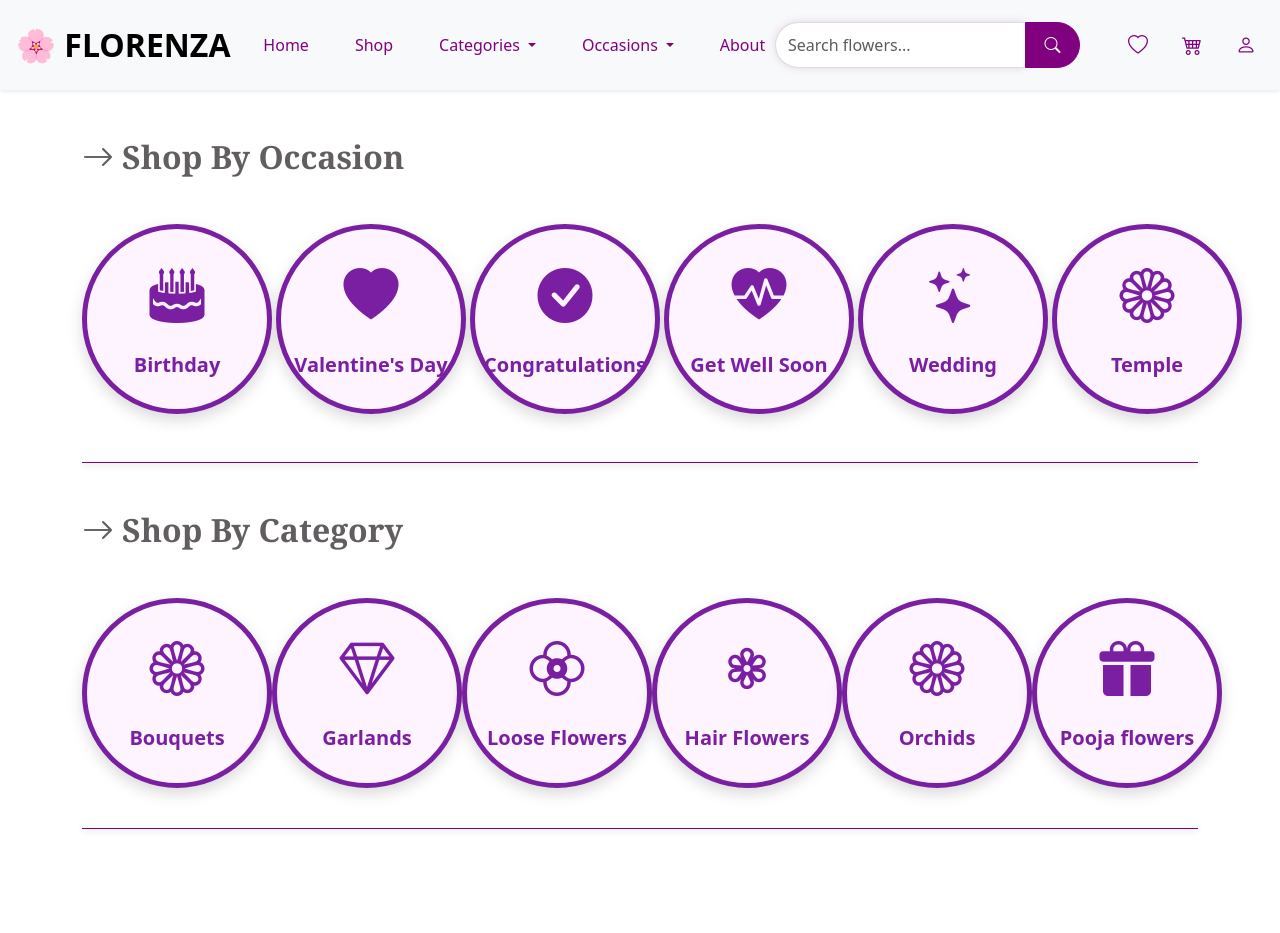
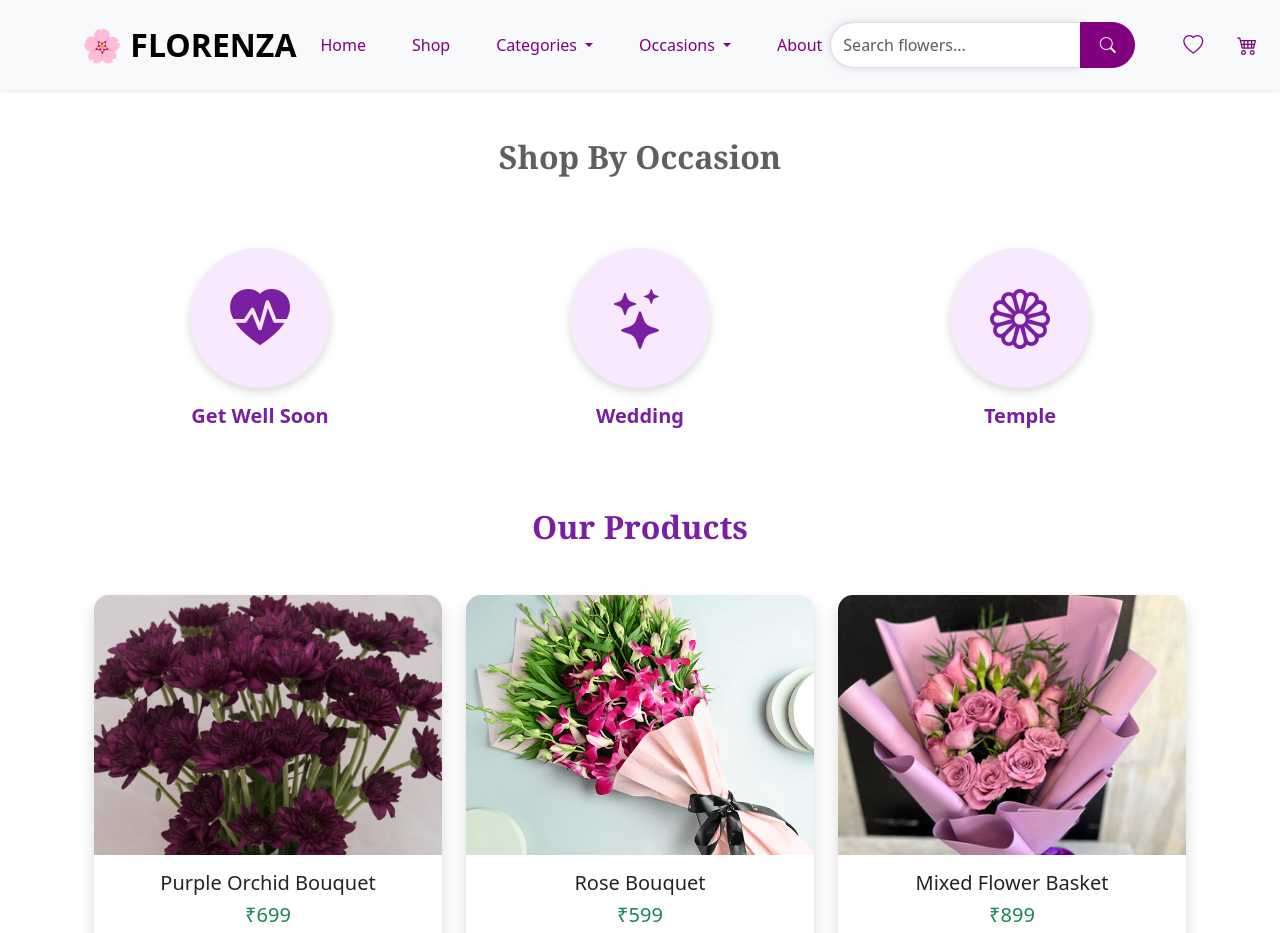
Before and after one commit to Jibisri/flower-shop, a React (Vite) app in the folder my-shop/: page /shop in a window 1280 px wide. Shown: the top 933 px of the page. Built offline with nearby package versions, Linux system fonts and the light colour scheme.

Commit message:
Updated flower shop project

```diff
--- a/my-shop/src/components/CustomNavbar.jsx
+++ b/my-shop/src/components/CustomNavbar.jsx
@@ -1,5 +1,5 @@
 import { useState } from "react";
-import { Link } from "react-router-dom";
+import { Link,useNavigate } from "react-router-dom";
 import {
   Navbar,
   Nav,
@@ -14,8 +14,20 @@ import {
 function CustomNavbar() {
   const [show, setShow] = useState(false);
 
+  const [search, setSearch] = useState("");
+const navigate = useNavigate();
+
   const handleShow = () => setShow(true);
   const handleClose = () => setShow(false);
+
+  const handleSearch = (e) => {
+  e.preventDefault();
+
+  if (search.trim() !== "") {
+    navigate(`/shop?search=${search}`);
+    setSearch("");
+  }
+};
 
   return (
     <Navbar
@@ -24,13 +36,13 @@ function CustomNavbar() {
       fixed="top"
       className="shadow-sm py-3"
     >
-      <Container fluid className="px-3">
+      <Container>
 
         {/* Logo */}
         <Navbar.Brand
           as={Link}
           to="/"
-          className="fw-bold fs-2 me-4"
+          className="fw-bold fs-2"
           style={{ color: "black", textDecoration: "none" }}
         >
           🌸 FLORENZA
@@ -86,7 +98,7 @@ function CustomNavbar() {
             >
              <NavDropdown.Item
              as={Link}
-             to="/shop/bouquets"
+             to="/categories/bouquets"
              onClick={handleClose}
               >
                 <i class="bi bi-dot"></i>
@@ -95,7 +107,7 @@ function CustomNavbar() {
 
              <NavDropdown.Item
              as={Link}
-              to="/shop/loose-flowers"
+              to="/categories/loose-flowers"
              onClick={handleClose}
               >
                 <i class="bi bi-dot"></i>
@@ -104,7 +116,7 @@ function CustomNavbar() {
 
              <NavDropdown.Item
             as={Link}
-             to="/shop/garlands"
+             to="/categories/garlands"
              onClick={handleClose}
              >
               <i class="bi bi-dot"></i>
@@ -113,7 +125,7 @@ function CustomNavbar() {
 
             <NavDropdown.Item
               as={Link}
-              to="/shop/pooja-flowers"
+              to="/categories/pooja-flowers"
               onClick={handleClose}
              >
               <i class="bi bi-dot"></i>
@@ -122,7 +134,7 @@ function CustomNavbar() {
 
                <NavDropdown.Item
                as={Link}
-                to="/shop/gifts"
+                to="/categories/gifts"
                 onClick={handleClose}
                  >
                   <i class="bi bi-dot"></i>
@@ -133,11 +145,7 @@ function CustomNavbar() {
 
                <NavDropdown.Item
                 as={Link}
-                to="/s
-      <Row>
-        {categories.map((item, index) => (
-          <Col md={3} key={index}>
-            <Carhop"
+                to="/shop"
                 onClick={handleClose}
                 >
                View All
@@ -169,7 +177,7 @@ function CustomNavbar() {
 
   <NavDropdown.Item as={Link} to="/shop" onClick={handleClose}>
     <i className="bi bi-dot"></i> Congratulations
-  </NavDropdown.Item>categories
+  </NavDropdown.Item>
 
   <NavDropdown.Item as={Link} to="/shop" onClick={handleClose}>
     <i className="bi bi-dot"></i> Get Well Soon
@@ -200,15 +208,17 @@ function CustomNavbar() {
 {/* Right Side */}
             <div className="navbar-right">
 
-              <Form className="search-box">
+              <Form className="search-box" onSubmit={handleSearch}>
 
   <FormControl
     type="search"
     placeholder="Search flowers..."
     className="search-input"
+    value={search}
+    onChange={(e) => setSearch(e.target.value)}
   />
 
-                <Button className="search-btn">
+  <Button type="submit" className="search-btn">
     <i className="bi bi-search"></i>
   </Button>
 
--- /dev/null
+++ b/my-shop/src/components/Product.jsx
@@ -0,0 +1,94 @@
+import React from "react";
+import { Container, Row, Col, Card, Button } from "react-bootstrap";
+
+import flower1 from "../assets/flower-1.png";
+import flower2 from "../assets/flower-2.png";
+import flower3 from "../assets/flower-3.jpg";
+
+function Product({ search }) {
+  const products = [
+    {
+      id: 1,
+      name: "Purple Orchid Bouquet",
+      image: flower1,
+      price: "₹699",
+    },
+    {
+      id: 2,
+      name: "Rose Bouquet",
+      image: flower2,
+      price: "₹599",
+    },
+    {
+      id: 3,
+      name: "Mixed Flower Basket",
+      image: flower3,
+      price: "₹899",
+    },
+  ];
+
+  const filteredProducts =
+  !search || search.trim() === ""
+    ? products
+    : products.filter((item) =>
+        item.name.toLowerCase().includes(search.toLowerCase())
+      );
+
+
+      return (
+  <Container className="py-5">
+    <h2
+      className="text-center mb-5"
+      style={{
+        color: "#7B1FA2",
+        fontWeight: "bold",
+        fontFamily: "Georgia",
+      }}
+    >
+      Our Products
+    </h2>
+
+    <Row>
+      {filteredProducts.length > 0 ? (
+        filteredProducts.map((item) => (
+          <Col md={4} className="mb-4" key={item.id}>
+            <Card
+              className="shadow border-0 h-100"
+              style={{ borderRadius: "15px" }}
+            >
+              <Card.Img
+                variant="top"
+                src={item.image}
+                style={{
+                  height: "260px",
+                  objectFit: "cover",
+                  borderTopLeftRadius: "15px",
+                  borderTopRightRadius: "15px",
+                }}
+              />
+
+              <Card.Body className="text-center">
+                <Card.Title>{item.name}</Card.Title>
+
+                <h5 className="text-success">{item.price}</h5>
+
+                <Button variant="outline-dark">
+                  View Details
+                </Button>
+              </Card.Body>
+            </Card>
+          </Col>
+        ))
+      ) : (
+        <Col>
+          <h4 className="text-center text-danger">
+            No products found
+          </h4>
+        </Col>
+      )}
+    </Row>
+  </Container>
+);
+}
+
+export default Product;
--- a/my-shop/src/pages/Shop.jsx
+++ b/my-shop/src/pages/Shop.jsx
@@ -1,7 +1,14 @@
 import React from "react";
-import { Container, Row, Col } from "react-bootstrap";
+import { useSearchParams } from "react-router-dom";
+import { Container, Row, Col, Carousel } from "react-bootstrap";
+
+import Product from "../components/Product";
 
 function Shop() {
+  const [searchParams] = useSearchParams();
+
+  const search = searchParams.get("search") || "";
+
   const occasions = [
     { title: "Birthday", icon: "bi-cake2-fill" },
     { title: "Valentine's Day", icon: "bi-heart-fill" },
@@ -11,65 +18,49 @@ function Shop() {
     { title: "Temple", icon: "bi-flower1" },
   ];
 
-  const categories = [
-    { title: "Bouquets", icon: "bi-flower1" },
-    { title: "Garlands", icon: "bi-gem" },
-    { title: "Loose Flowers", icon: "bi-flower2" },
-    { title: "Hair Flowers", icon: "bi-flower3" },
-    { title: "Orchids", icon: "bi-flower1" },
-    { title: "Pooja flowers", icon: "bi-gift-fill" },
-  ];
-
   return (
     <Container className="py-5">
-      {/* Shop By Occasion */}
       <h2
-        className="mb-5"
+        className="mb-5 text-center"
         style={{
           color: "#342f35c7",
           fontFamily: "Georgia",
           fontWeight: "bold",
         }}
       >
-        <i className="bi bi-arrow-right me-2"></i>
         Shop By Occasion
       </h2>
 
-      <Row className="g-5 justify-content-center mb-5">
-        {occasions.map((item, index) => (
-          <Col
-            key={index}
-            lg={2}
-            md={4}
-            sm={6}
-            xs={6}
-            className="text-center"
-          >
+      <Carousel indicators={false} interval={3000}>
+        {[0, 3].map((startIndex) => (
+          <Carousel.Item key={startIndex}>
+            <Row className="justify-content-center">
+              {occasions
+                .slice(startIndex, startIndex + 3)
+                .map((item, index) => (
+                  <Col md={4} key={index}>
+                    <div className="text-center p-4">
                       <div
-              className="category-circle"
                         style={{
-                width: "190px",
-                height: "190px",
-                border: "5px solid #7B1FA2",
+                          width: "140px",
+                          height: "140px",
+                          margin: "auto",
+                          background: "#f8e9ff",
                           borderRadius: "50%",
                           display: "flex",
-                flexDirection: "column",
+                          alignItems: "center",
                           justifyContent: "center",
-                alignItems: "center",
-                margin: "0 auto",
-                backgroundColor: "#FDF4FF",
-                boxShadow: "0 6px 15px rgba(0,0,0,0.15)",
-                cursor: "pointer",
-                transition: "0.3s",
+                          boxShadow: "0 4px 10px rgba(0,0,0,0.15)",
                         }}
                       >
                         <i
                           className={`bi ${item.icon}`}
                           style={{
-                  fontSize: "55px",
+                            fontSize: "60px",
                             color: "#7B1FA2",
                           }}
                         ></i>
+                      </div>
 
                       <h5
                         className="mt-3"
@@ -84,95 +75,11 @@ function Shop() {
                   </Col>
                 ))}
             </Row>
+          </Carousel.Item>
+        ))}
+      </Carousel>
 
-
-{/* line */}
-         <hr
-           style={{
-           height: "1px",
-            backgroundColor: "purple",
-            border: "none",
-            opacity: 1,
-            boxShadow: "0 2px 6px rgba(0, 0, 0, 0.3)",
-            }}
-           />
-
-
-      {/* Shop By Category */}
-      <h2
-        className="mb-5 mt-5"
-        style={{
-          color: "#342f35c7",
-          fontFamily: "Georgia",
-          fontWeight: "bold",
-        }}
-      >
-        <i className="bi bi-arrow-right me-2"></i>
-        Shop By Category
-      </h2>
-
-      <Row className="g-4 justify-content-center">
-        {categories.map((item, index) => (
-          <Col
-            key={index}
-            lg={2}
-            md={4}
-            sm={6}
-            xs={6}
-            className="text-center"
-          >
-            <div
-              className="category-circle"
-              style={{
-                width: "190px",
-                height: "190px",
-                border: "5px solid #7B1FA2",
-                borderRadius: "50%",
-                display: "flex",
-                flexDirection: "column",
-                justifyContent: "center",
-                alignItems: "center",
-                margin: "0 auto",
-                backgroundColor: "#FDF4FF",
-                boxShadow: "0 6px 15px rgba(0,0,0,0.15)",
-                cursor: "pointer",
-                transition: "0.3s",
-              }}
-            >
-              <i
-                className={`bi ${item.icon}`}
-                style={{
-                  fontSize: "55px",
-                  color: "#7B1FA2",
-                }}
-              ></i>
-
-              <h5
-                className="mt-3"
-                style={{
-                  color: "#7B1FA2",
-                  fontWeight: "600",
-                }}
-              >
-                {item.title}
-              </h5>
-            </div>
-          </Col>
-        ))}
-      </Row> <br />
-
-
-{/* line */}
-            <hr
-            style={{
-             height: "1px",
-             backgroundColor: "purple",
-             border: "none",
-             opacity: 1,
-            boxShadow: "0 2px 6px rgba(0, 0, 0, 0.3)",
-            }}
-             />
-
+      <Product search={search} />
     </Container>
   );
 }
```
Also changed, not shown: my-shop/src/pages/About.jsx (line endings or trailing spaces). Lines whose indentation alone changed are shown as unchanged.
